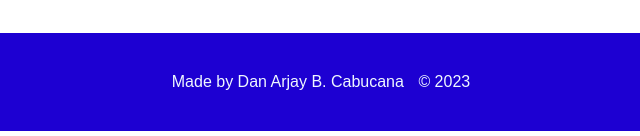
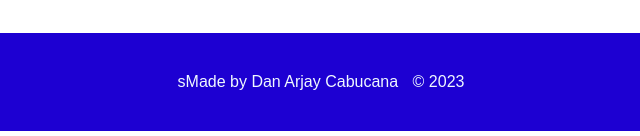
Before and after one commit to DanArjayBagabayCabucana/WS02-MID1, a plain HTML site: page index.html in a window 1280 px wide. Shown: the part 1817-1953 px from the top of the page, 319-959 px from the left. Drawn offline with Linux system fonts and the light colour scheme; a web font is replaced by a local one.

Commit message:
first commit

```diff
--- a/index.html
+++ b/index.html
@@ -100,7 +100,7 @@
         </marquee>
         <footer>
             <ul>
-                <li>Made by Dan Arjay B. Cabucana</a></li>
+                <li>sMade by Dan Arjay Cabucana</a></li>
                 <li>&copy; 2023</li>
             </ul>
         </footer>
```
